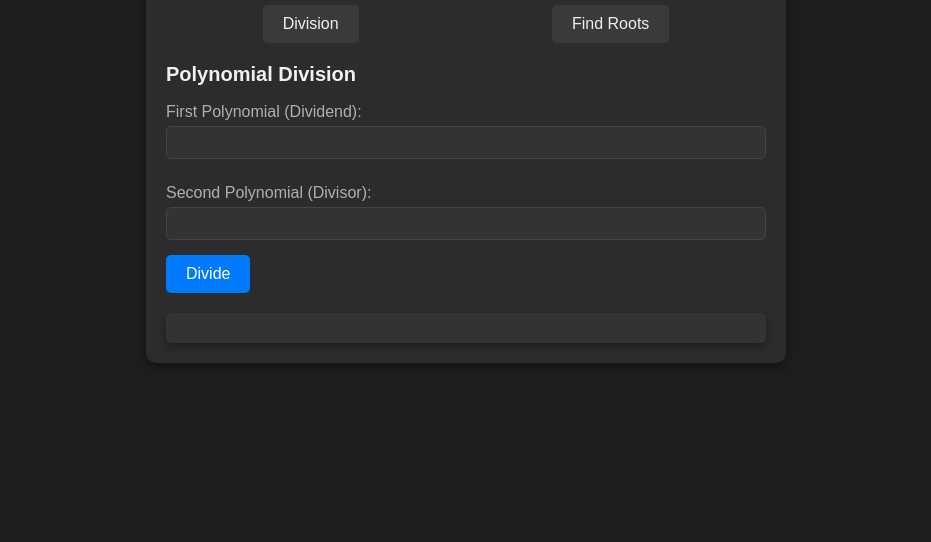
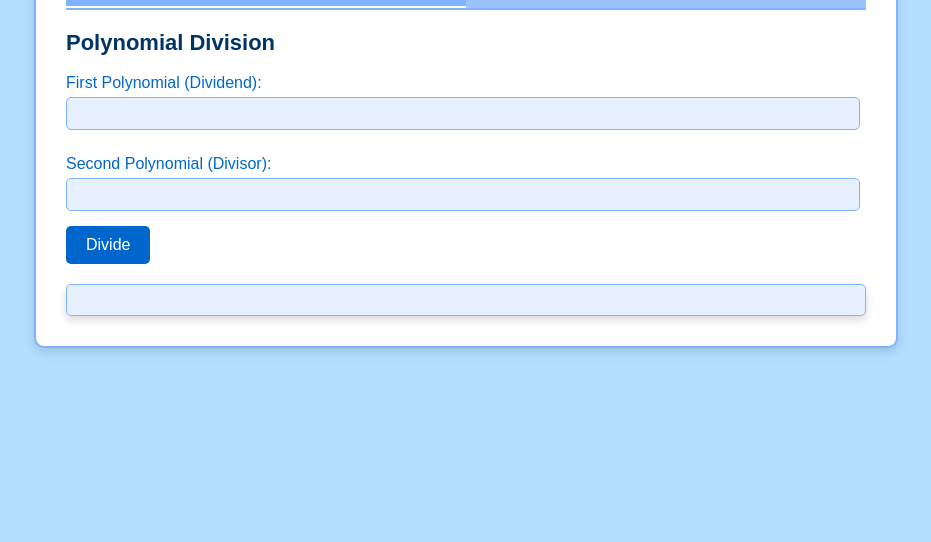
Before and after one commit to BC0Pants/Poly-calc, a website with bundled scripts: page index.html in a window 1280 px wide. Shown: the part 258-800 px from the top of the page, without its empty margins (174-1105 px from the left). Built offline with nearby package versions, Linux system fonts and the light colour scheme.

Commit message:
Changed css

```diff
--- a/index.html
+++ b/index.html
@@ -8,11 +8,8 @@
   </head>
   <body>
     <div class="container">
-      <h1>Polynomial Calculator</h1>
-
-      <!-- Tabs for different calculators -->
       <div class="tabs">
-        <button class="tablink" id="division-tab">Division</button>
+        <button class="tablink active" id="division-tab">Division</button>
         <button class="tablink" id="roots-tab">Find Roots</button>
       </div>
 
--- a/scripts/script.js
+++ b/scripts/script.js
@@ -1,26 +1,45 @@
-import { findRoots } from './findRoots.js';
-import { handleDivision } from './handleDivision.js';
+import { findRoots } from "./findRoots.js";
+import { handleDivision } from "./handleDivision.js";
 
 function openTab(tabName) {
-    const tabcontent = document.getElementsByClassName("tabcontent");
-    for (let i = 0; i < tabcontent.length; i++) {
-        tabcontent[i].style.display = "none";
+  const tabContents = document.getElementsByClassName("tabcontent");
+  const tabLinks = document.getElementsByClassName("tablink");
+
+  // Hide all tab content and remove active class from tab links
+  for (const content of tabContents) {
+    content.style.display = "none";
+    content.classList.remove("active");
   }
-    document.getElementById(tabName).style.display = "block";
+  for (const link of tabLinks) {
+    link.classList.remove("active");
   }
 
-window.addEventListener('load', () => {
-    document.querySelector("#division-tab").addEventListener("click", () => openTab('division'));
-    document.querySelector("#roots-tab").addEventListener("click", () => openTab('roots'));
+  // Show the selected tab content and add active class to the corresponding tab link
+  document.getElementById(tabName).style.display = "block";
+  document.querySelector(`#${tabName}-tab`).classList.add("active");
+}
 
-    document.querySelector("#divide-btn").addEventListener("click", handleDivision);
+window.addEventListener("load", () => {
+  // Tab switch event listeners
+  document
+    .querySelector("#division-tab")
+    .addEventListener("click", () => openTab("division"));
+  document
+    .querySelector("#roots-tab")
+    .addEventListener("click", () => openTab("roots"));
+
+  // Button click event listeners
+  document
+    .querySelector("#divide-btn")
+    .addEventListener("click", handleDivision);
 
   document.querySelector("#find-roots-btn").addEventListener("click", () => {
     const polyInput = document.querySelector("#polynomial").value;
     const roots = findRoots(polyInput);
     const resultDiv = document.querySelector("#result-roots");
-        resultDiv.innerHTML = `<p><strong>Roots:</strong> ${roots.join(', ')}</p>`;
+    resultDiv.innerHTML = `<p><strong>Roots:</strong> ${roots.join(", ")}</p>`;
   });
 
-    openTab('division');
+  // Initialize the default tab
+  openTab("division");
 });
--- a/styles.css
+++ b/styles.css
@@ -1,7 +1,6 @@
-/* General Styling */
 body {
-  background-color: #1e1e1e;
-  color: #f0f0f0;
+  background-color: #b3e0ff;
+  color: #333;
   font-family: Arial, sans-serif;
   margin: 0;
   padding: 0;
@@ -12,43 +11,46 @@ body {
 }
 
 .container {
-  width: 50%;
-  max-width: 600px;
-  padding: 20px;
-  margin: 0 auto;
-  background-color: #2c2c2c;
+  width: 70%;
+  max-width: 800px;
+  padding: 30px;
+  background-color: #ffffff;
   border-radius: 10px;
-  box-shadow: 0px 4px 12px rgba(0, 0, 0, 0.4);
-  text-align: center;
-}
-
-h1 {
-  font-size: 24px;
-  margin-bottom: 20px;
-  color: #e0e0e0;
+  box-shadow: 0px 4px 12px rgba(0, 0, 0, 0.15);
+  border: 2px solid #80b3ff;
 }
 
 .tabs {
   display: flex;
-  justify-content: space-around;
+  justify-content: flex-start;
+  border-bottom: 2px solid #80b3ff;
   margin-bottom: 20px;
 }
 
 .tablink {
-  padding: 10px 20px;
-  background-color: #3a3a3a;
+  flex: 1;
+  padding: 10px 15px;
+  text-align: center;
+  background-color: #99c2ff;
   border: none;
   cursor: pointer;
   font-size: 16px;
-  color: #f0f0f0;
-  border-radius: 5px;
-  transition: background-color 0.3s;
+  color: #003366;
+  border-radius: 10px 10px 0 0;
+  transition: background-color 0.3s, color 0.3s;
 }
 
-.tablink:hover,
+.tablink:hover {
+  background-color: #80b3ff;
+  color: #001a33;
+  border-bottom: 2px solid #ffffff;
+}
+
 .tablink.active {
-  background-color: #004080;
-  color: #fff;
+  background-color: #80b3ff;
+  color: #001a33;
+  font-weight: bold;
+  border-bottom: 2px solid #ffffff;
 }
 
 .tabcontent {
@@ -56,31 +58,34 @@ h1 {
   text-align: left;
 }
 
+.tabcontent.active {
+  display: block;
+}
+
 h2 {
-  font-size: 20px;
-  margin-top: 10px;
-  color: #f0f0f0;
+  font-size: 22px;
+  color: #003366;
 }
 
 label {
   display: block;
   margin: 10px 0 5px;
-  color: #b0b0b0;
+  color: #0066cc;
 }
 
 input[type="text"] {
   width: 97%;
   padding: 8px;
-  border: 1px solid #444;
+  border: 1px solid #80b3ff;
   border-radius: 5px;
-  background-color: #333;
-  color: #f0f0f0;
+  background-color: #e6f0ff;
+  color: #003366;
   margin-bottom: 15px;
 }
 
 button {
   padding: 10px 20px;
-  background-color: #007bff;
+  background-color: #0066cc;
   border: none;
   color: white;
   font-size: 16px;
@@ -90,14 +95,15 @@ button {
 }
 
 button:hover {
-  background-color: #0056b3;
+  background-color: #004d99;
 }
 
 .result {
   margin-top: 20px;
   padding: 15px;
-  background-color: #333;
+  background-color: #e6f0ff;
   border-radius: 5px;
-  color: #e0e0e0;
-  box-shadow: 0px 4px 8px rgba(0, 0, 0, 0.3);
+  color: #003366;
+  border: 1px solid #80b3ff;
+  box-shadow: 0px 4px 8px rgba(0, 0, 0, 0.15);
 }
```
Lines whose indentation alone changed are shown as unchanged.
